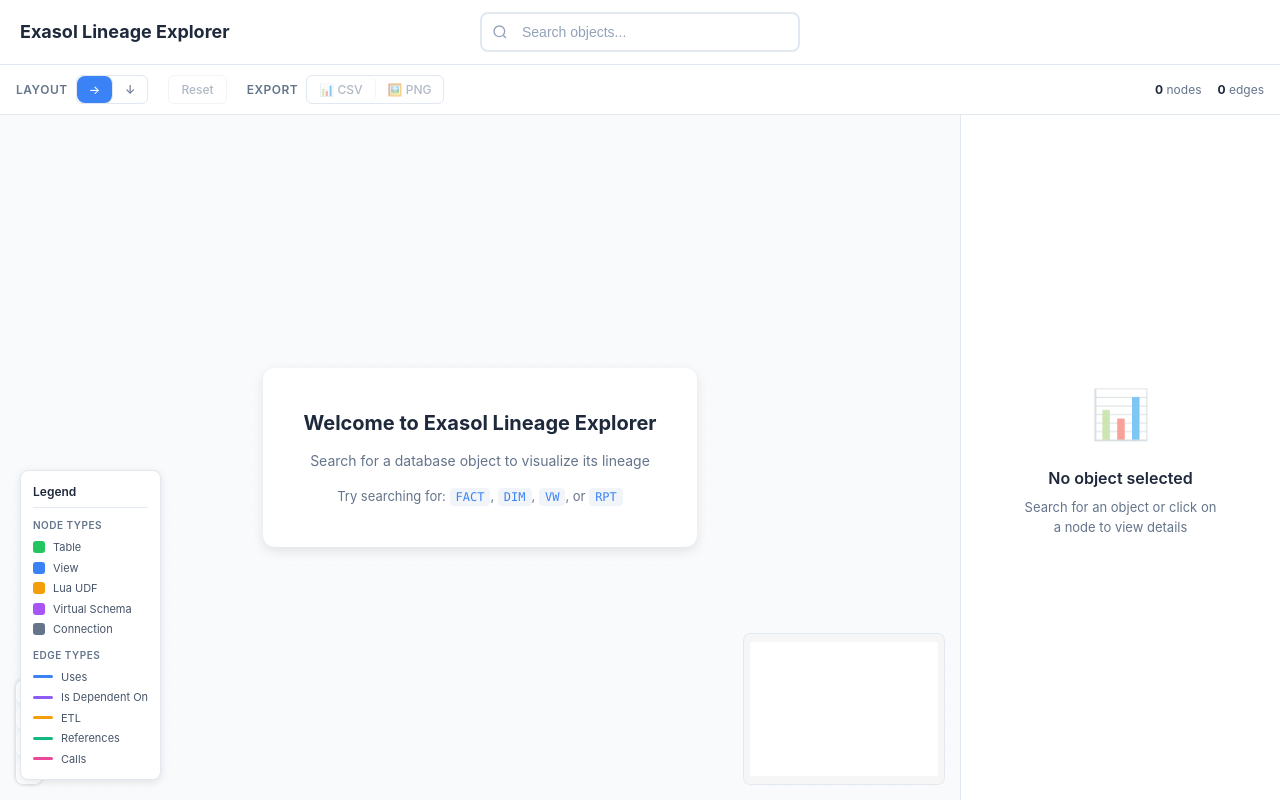
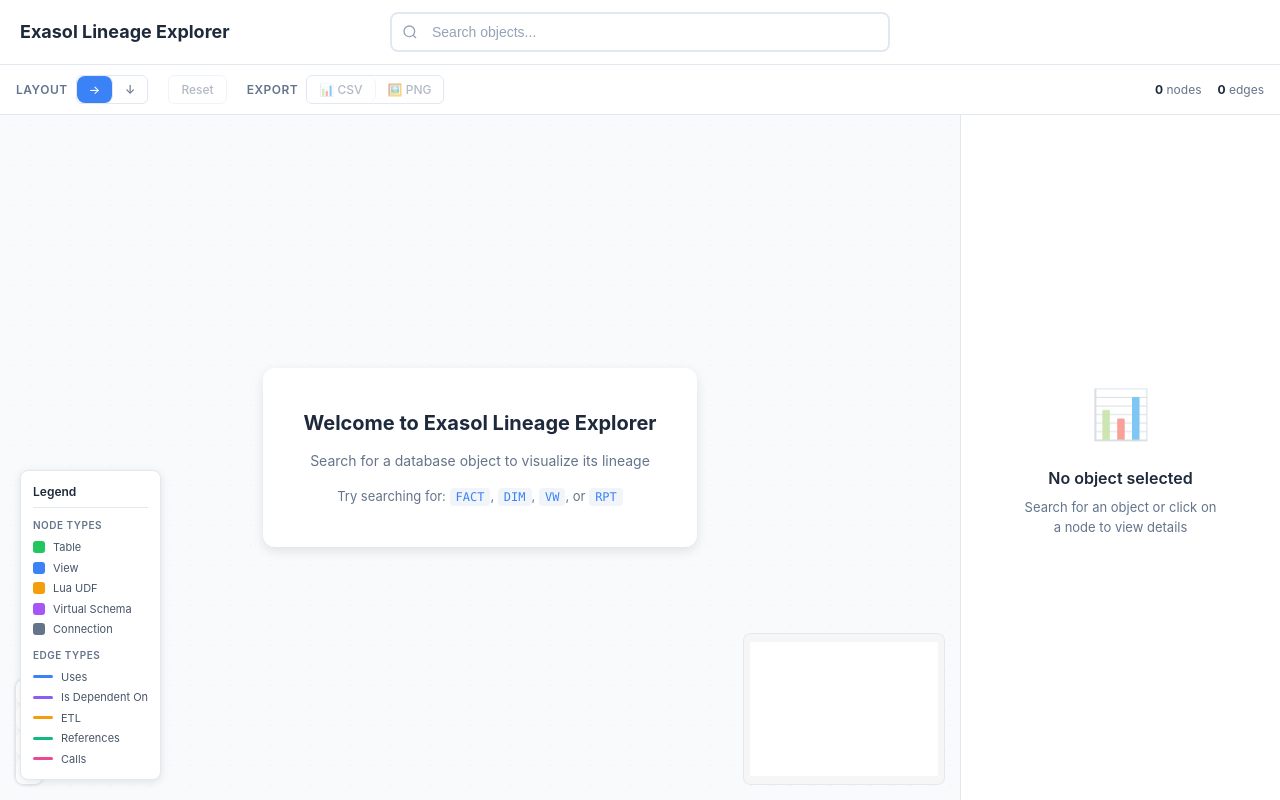
Before and after one commit to hariharan-48/lineage-explorer, a React app in the folder frontend/: page / in a window 1280 px wide. Built offline with nearby package versions, Linux system fonts and the light colour scheme; the HTML template or start-up script is replaced by a standard one.

Commit message:
Widen search box from 320px to 500px for long table names

```diff
--- a/frontend/src/components/Controls/SearchPanel.css
+++ b/frontend/src/components/Controls/SearchPanel.css
@@ -1,6 +1,6 @@
 .search-panel {
   position: relative;
-  width: 320px;
+  width: 500px;
 }
 
 .search-input-wrapper {
```
